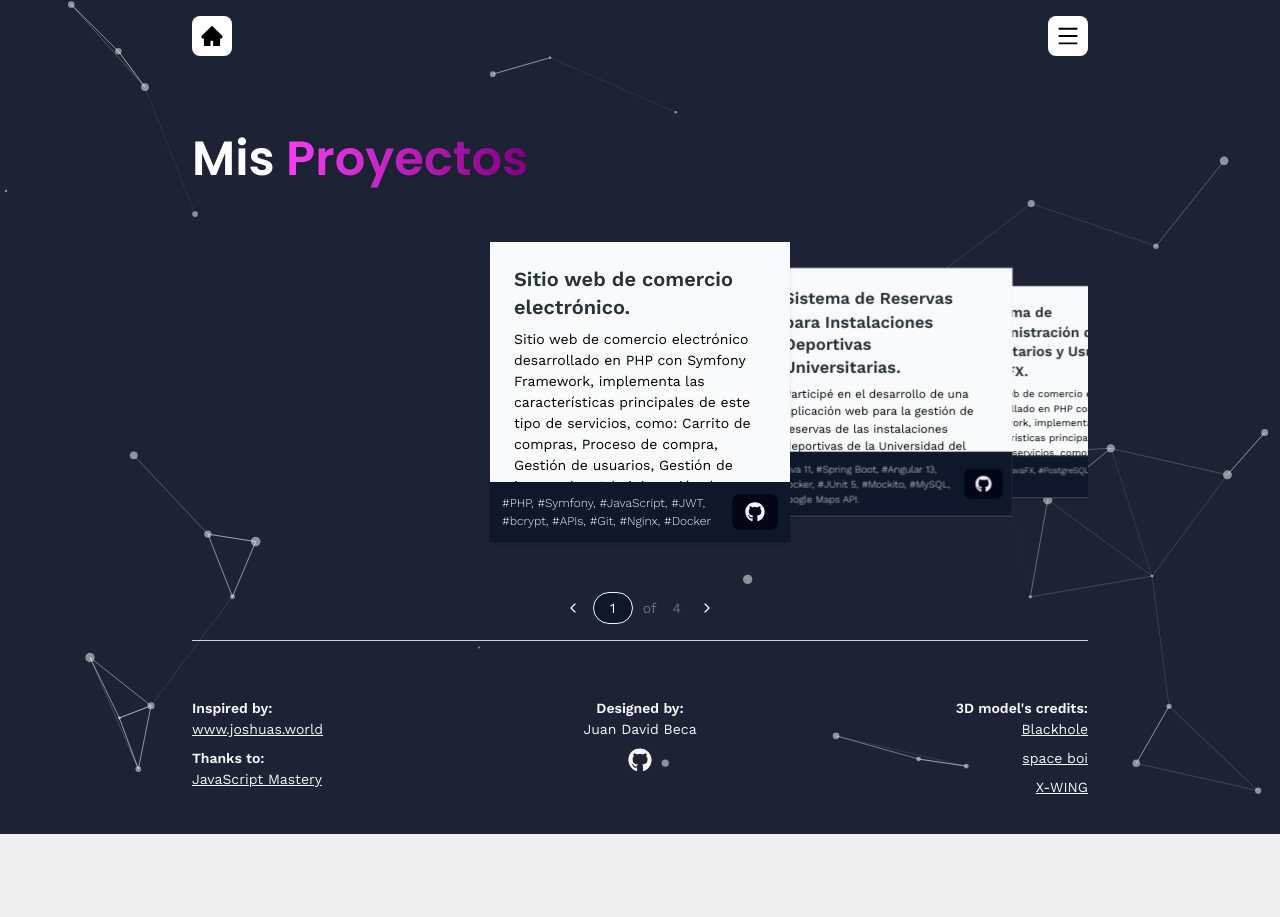
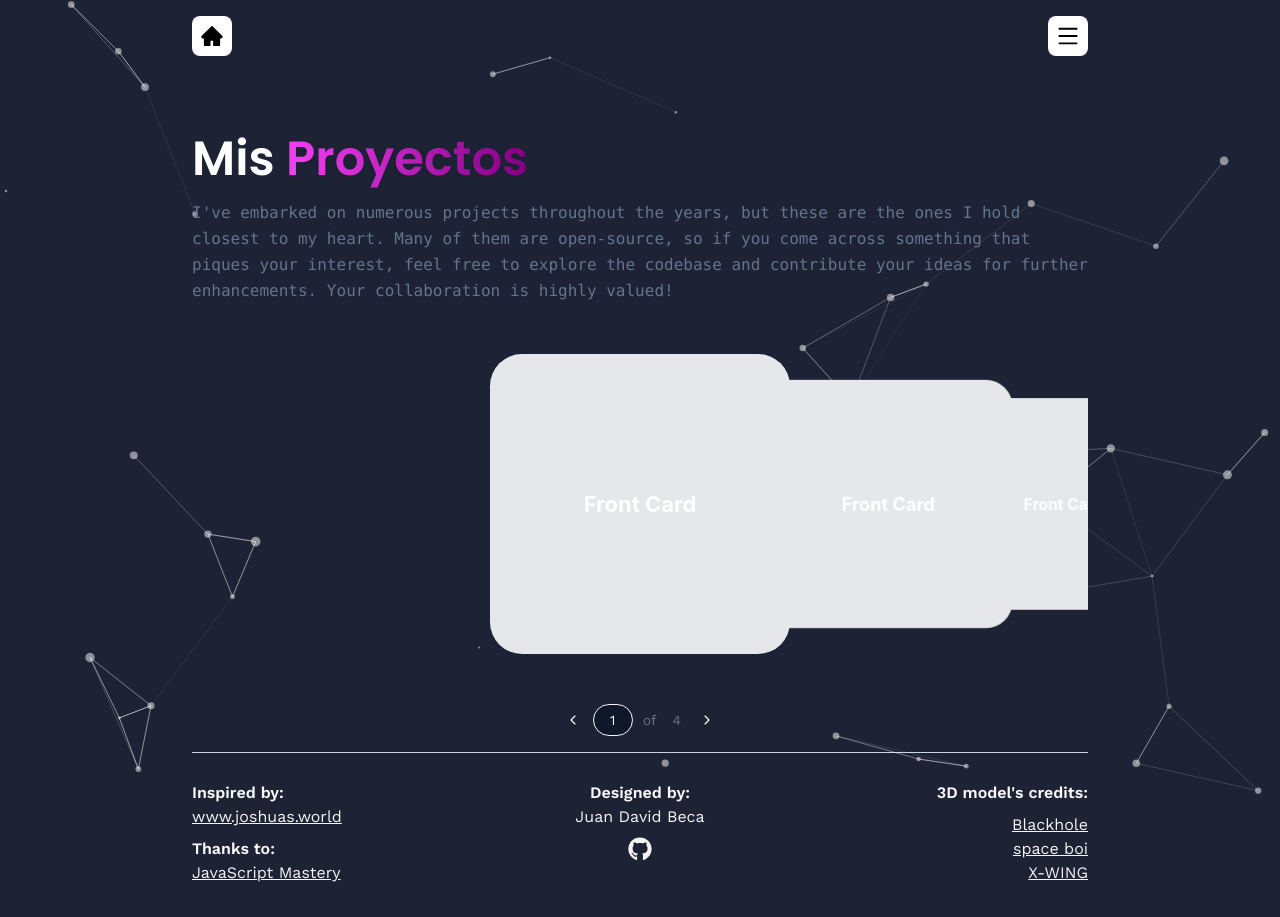
Before and after one commit to juanbep/Portafolio, a React (Vite) app: page /Portafolio/projects in a window 1280 px wide. Before the commit the page ends 834 px from the top, so only its background shows below. Built offline with nearby package versions, Linux system fonts and the light colour scheme.

Commit message:
versión 3.5

```diff
--- a/package.json
+++ b/package.json
@@ -34,6 +34,7 @@
   "devDependencies": {
     "@types/react": "^18.3.3",
     "@types/react-dom": "^18.3.0",
+    "@types/react-vertical-timeline-component": "^3.3.6",
     "@vitejs/plugin-react": "^4.3.1",
     "autoprefixer": "^10.4.19",
     "eslint": "^8.57.0",
--- a/src/App.jsx
+++ b/src/App.jsx
@@ -1,16 +1,27 @@
 import { Route, BrowserRouter as Router, Routes } from "react-router-dom";
-import { Navbar } from "./components";
+import { Navbar, Footer, Particles } from "./components";
 import { Home, About, Projects } from "./pages";
 
 const App = () => {
   return (
-    <main>
+    <main className="bg-black-500">
       <Router basename="/Portafolio">
         <Navbar />
         <Routes>
           <Route path="/" element={<Home />} />
-          <Route path="/about" element={<About />} />
-          <Route path="/projects" element={<Projects />} />
+          <Route
+            path="/*"
+            element={
+              <>
+                <Particles />
+                <Routes>
+                  <Route path="/about" element={<About />} />
+                  <Route path="/projects" element={<Projects />} />
+                </Routes>
+                <Footer />
+              </>
+            }
+          />
         </Routes>
       </Router>
     </main>
--- a/src/assets/images/index.js
+++ /dev/null
@@ -1,3 +0,0 @@
-import sunset from "./sunset.svg";
-
-export { sunset };
--- a/src/components/Footer.jsx
+++ b/src/components/Footer.jsx
@@ -2,8 +2,9 @@ import { FaGithub } from "react-icons/fa";
 
 const Footer = () => {
   return (
-    <footer className="bg-transparent text-white">
-      <div className="container mx-auto flex flex-col sm:flex-row justify-between items-center sm:items-start text-center sm:text-left py-9">
+    <footer className="footer">
+      <hr className="border-slate-300" />
+      <div className="footer-container">
         <section
           className="flex-1 flex flex-col items-center sm:items-start mb-6 sm:mb-0"
           role="contentinfo"
@@ -11,7 +12,7 @@ const Footer = () => {
           <h4 className="font-semibold text-neutral-50">Inspired by:</h4>
           <a
             href="https://www.joshuas.world/"
-            className="underline mb-2 text-neutral-100 hover:text-slate-950"
+            className="underline pb-2 text-neutral-100 hover:text-slate-950"
             target="_blank"
             rel="noopener noreferrer"
             aria-label="joshuas.world website"
@@ -35,8 +36,8 @@ const Footer = () => {
           role="contentinfo"
         >
           <h4 className="font-semibold text-neutral-50">Designed by:</h4>
-          <p className="text-neutral-100">Juan David Beca</p>
-          <div className="flex justify-center items-center space-x-3 mt-2 hover:text-blue-700">
+          <p className="text-neutral-100 pb-2">Juan David Beca</p>
+          <div className="hover:text-blue-700">
             <a
               href="https://github.com/juanbep"
               target="_blank"
@@ -56,10 +57,12 @@ const Footer = () => {
           className="flex-1 flex flex-col items-center sm:items-end"
           role="contentinfo"
         >
-          <h4 className="font-semibold text-neutral-50">3D model's credits:</h4>
+          <h4 className="font-semibold pb-2 text-neutral-50">
+            3D model's credits:
+          </h4>
           <a
             href="https://sketchfab.com/3d-models/blackhole-32f978d0e7354af293fa498f2998b14c"
-            className="underline mb-2 text-neutral-100 hover:text-slate-950"
+            className="underline text-neutral-100 hover:text-slate-950"
             target="_blank"
             rel="noopener noreferrer"
             aria-label="3D model Blackhole"
@@ -68,7 +71,7 @@ const Footer = () => {
           </a>
           <a
             href="https://sketchfab.com/3d-models/space-boi-f6a8c6a6727b4f2cb020c8b50bb2ee60"
-            className="underline mb-2 text-neutral-100 hover:text-slate-950"
+            className="underline text-neutral-100 hover:text-slate-950"
             target="_blank"
             rel="noopener noreferrer"
             aria-label="3D model space boi"
--- a/src/hooks/particles.jsx
+++ b/src/components/ParticlesEffect.jsx
@@ -2,7 +2,7 @@ import { useEffect, useMemo, useState } from "react";
 import Particles, { initParticlesEngine } from "@tsparticles/react";
 import { loadSlim } from "@tsparticles/slim";
 
-const App = () => {
+const ParticlesEffect = () => {
   const [init, setInit] = useState(false);
 
   useEffect(() => {
@@ -101,4 +101,4 @@ const App = () => {
   return <></>;
 };
 
-export default App;
+export default ParticlesEffect;
--- a/src/hooks/swiper.jsx
+++ b/src/components/SwiperProjects.jsx
@@ -1,20 +1,18 @@
-import React, { useState, useRef } from "react";
+import { useState, useRef } from "react";
 import { projects } from "../constants";
 import { Swiper, SwiperSlide } from "swiper/react";
 import { IoIosArrowForward, IoIosArrowBack } from "react-icons/io";
 import { FaGithub } from "react-icons/fa";
-import CardSunset from "../components/CardSunset";
+import CardSunset from "./CardSunset";
 
 import "swiper/css";
 import "swiper/css/effect-coverflow";
 import "swiper/css/pagination";
 import "swiper/css/navigation";
 
-import "./swiper.css";
-
 import { EffectCoverflow } from "swiper/modules";
 
-export default function App() {
+const SwiperProjects = () => {
   const [currentSlide, setCurrentSlide] = useState(1);
   const totalSlides = projects.length;
   const swiperRef = useRef(null);
@@ -56,22 +54,38 @@ export default function App() {
       >
         {projects.map((project, index) => (
           <SwiperSlide key={index}>
-            <div className="card-swiper bg-slate-50">
-              <div className="info-card">
-                <p className="title-card">{project.name}</p>
-                <p>{project.description} </p>
-              </div>
-              <div className="footer-card bg-slate-900 text-slate-100">
-                <p className="tag-card">{project.skills}</p>
-                <a
-                  href={project.link} // Cambia este enlace por el tuyo
-                  target="_blank"
-                  rel="noopener noreferrer"
-                  className="action-card bg-slate-950"
-                  aria-label="Open GitHub"
-                >
-                  <FaGithub size={20} />
-                </a>
+            <div class="container">
+              <div class="card">
+                <div class="front">
+                  <p class="heading"> Front Card </p>
+                </div>
+                <div class="back">
+                  <p class="heading">Follow Me</p>
+                  <svg
+                    xmlns="http://www.w3.org/2000/svg"
+                    width="100"
+                    height="100"
+                    fill="currentColor"
+                    class="bi bi-person-add"
+                    viewBox="0 0 16 16"
+                  >
+                    <path d="M12.5 16a3.5 3.5 0 1 0 0-7 3.5 3.5 0 0 0 0 7Zm.5-5v1h1a.5.5 0 0 1 0 1h-1v1a.5.5 0 0 1-1 0v-1h-1a.5.5 0 0 1 0-1h1v-1a.5.5 0 0 1 1 0Zm-2-6a3 3 0 1 1-6 0 3 3 0 0 1 6 0ZM8 7a2 2 0 1 0 0-4 2 2 0 0 0 0 4Z"></path>
+                    <path d="M8.256 14a4.474 4.474 0 0 1-.229-1.004H3c.001-.246.154-.986.832-1.664C4.484 10.68 5.711 10 8 10c.26 0 .507.009.74.025.226-.341.496-.65.804-.918C9.077 9.038 8.564 9 8 9c-5 0-6 3-6 4s1 1 1 1h5.256Z"></path>
+                  </svg>
+
+                  <div class="icons">
+                    <svg
+                      xmlns="http://www.w3.org/2000/svg"
+                      width="32"
+                      height="32"
+                      fill="currentColor"
+                      class="bi bi-facebook"
+                      viewBox="0 0 16 16"
+                    >
+                      <path d="M16 8.049c0-4.446-3.582-8.05-8-8.05C3.58 0-.002 3.603-.002 8.05c0 4.017 2.926 7.347 6.75 7.951v-5.625h-2.03V8.05H6.75V6.275c0-2.017 1.195-3.131 3.022-3.131.876 0 1.791.157 1.791.157v1.98h-1.009c-.993 0-1.303.621-1.303 1.258v1.51h2.218l-.354 2.326H9.25V16c3.824-.604 6.75-3.934 6.75-7.951z"></path>
+                    </svg>
+                  </div>
+                </div>
               </div>
             </div>
           </SwiperSlide>
@@ -116,4 +130,6 @@ export default function App() {
       </nav>
     </>
   );
-}
+};
+
+export default SwiperProjects;
--- a/src/hooks/swiper.css
+++ /dev/null
@@ -1,42 +0,0 @@
-#app {
-    height: 100%
-}
-
-html,
-body {
-    position: relative;
-    height: 100%;
-}
-
-body {
-    background: #eee;
-    font-family: Helvetica Neue, Helvetica, Arial, sans-serif;
-    font-size: 14px;
-    color: #000;
-    margin: 0;
-    padding: 0;
-}
-
-.swiper {
-    width: 100%;
-    padding-top: 50px;
-    padding-bottom: 50px;
-}
-
-.swiper-slide {
-    background-position: center;
-    background-size: cover;
-    width: 300px;
-    height: 300px;
-}
-
-.swiper-slide-shadow-left,
-.swiper-slide-shadow-right {
-    display: none;
-}
-
-/*slider-controls*/
-
-.slider-controls .slider-arrow::after {
-    content: '';
-}
--- a/src/index.css
+++ b/src/index.css
@@ -44,6 +44,14 @@ body:has(.card[data-color="green"]:hover) {
 
     .header {
         @apply flex justify-between items-center sm:px-16 px-8 py-4 max-w-5xl mx-auto absolute top-0 bg-transparent z-10 right-0 left-0;
+    }
+
+    .footer {
+        @apply text-white max-w-5xl mx-auto sm:px-16 px-8 flex flex-col gap-7 pb-8;
+    }
+
+    .footer-container {
+        @apply flex flex-col sm:flex-row text-center;
     }
 
     .info-box {
@@ -197,72 +205,113 @@ body:has(.card[data-color="green"]:hover) {
     bottom: -1rem;
 } */
 
+
+/*swiper component*/
+.swiper {
+    width: 100%;
+    padding-top: 50px;
+    padding-bottom: 50px;
+}
+
+.swiper-slide {
+    background-position: center;
+    background-size: cover;
+    width: 300px;
+    height: 300px;
+}
+
+.swiper-slide-shadow-left,
+.swiper-slide-shadow-right {
+    display: none;
+}
+
+/*swiper component*/
+
 /*swiper card's*/
-.card-swiper {
+.container {
+    height: 100%;
+    width: 100%;
+    color: white;
+    perspective: 800px;
+    font-family: -apple-system, BlinkMacSystemFont, 'Segoe UI', Roboto, Oxygen, Ubuntu, Cantarell, 'Open Sans', 'Helvetica Neue', sans-serif;
+}
+
+.card {
+    width: 100%;
+    height: 100%;
+    background: #E5E7EB;
+    border-radius: 2rem;
+    position: relative;
+    transition: transform 1500ms;
+    transform-style: preserve-3d;
+}
+
+.card-top {
+    display: flex;
+    align-items: center;
+    justify-content: center;
+    height: 10%;
+    position: absolute;
+    width: 50%;
+    background-color: transparent;
+    border: 2px solid black;
+    top: 0;
+    border-top: none;
+    border-radius: 0 0 1rem 1rem;
+    box-shadow: 0px 0px 10px 5px rgba(255, 255, 255, 0.7);
+}
+
+.card-top-para {
+    font-size: 16px;
+    font-weight: bold;
+}
+
+.container:hover>.card {
+    cursor: pointer;
+    transform: rotateX(180deg) rotateZ(-180deg);
+}
+
+.front,
+.back {
+    height: 100%;
+    width: 100%;
+    border-radius: 2rem;
+    position: absolute;
+    backface-visibility: hidden;
     display: flex;
     flex-direction: column;
-    justify-content: space-between;
-    width: 100%;
-    height: 100%;
-    box-shadow: 0 4px 6px -1px rgba(0, 0, 0, .1),
-        0 2px 4px -2px rgba(0, 0, 0, .1);
+    align-items: center;
+    justify-content: center;
+    gap: 20px;
 }
 
-.info-card {
-    border: none;
-    padding: 1.5rem;
-    text-align: left;
-    height: 100%;
-    overflow-y: auto;
+.back {
+    background-color: black;
+    transform: rotateX(180deg) rotateZ(-180deg);
 }
 
-.title-card {
-    color: rgb(38 50 56);
-    letter-spacing: 0;
-    line-height: 1.375;
-    font-weight: 600;
-    font-size: 1.25rem;
-    margin-bottom: 0.5rem;
+.heading {
+    font-size: 22px;
+    font-weight: bold;
 }
 
-.footer-card {
-    padding: 0.75rem;
-    display: flex;
-    align-items: center;
-    justify-content: space-between;
+.follow {
+    font-size: 16px;
+    font-weight: 500;
 }
 
-.tag-card {
-    font-weight: 300;
-    font-size: .75rem;
-    display: block;
+.icons {
+    display: flex;
+    flex-direction: row;
+    gap: 20px;
+    margin-top: 20px;
 }
 
-.action-card {
-    -webkit-user-select: none;
-    -moz-user-select: none;
-    user-select: none;
-    border: none;
-    outline: none;
-    padding: 0.5rem 0.8rem;
-    border-radius: 0.5rem;
-    pointer-events: none;
-}
-
-.swiper-slide-active .action-card {
-    pointer-events: auto;
-}
-
-.swiper-slide-active .action-card:hover {
-    box-shadow: 0 4px 6px -1px rgba(255, 255, 255, 0.4),
-        0 2px 4px -2px rgba(255, 255, 255, 0.4);
-    transform: scale(1.05);
-}
 
 /*swiper card's*/
 
 /*card sunset*/
-.card__sunset {
+/* .card__sunset {
     width: 250px;
     height: 320px;
     padding: 5px;
@@ -307,6 +356,6 @@ body:has(.card[data-color="green"]:hover) {
 
 #sun {
     fill: url(#MyGradient);
-}
+} */
 
 /*card sunset*/
--- a/src/pages/Projects.jsx
+++ b/src/pages/Projects.jsx
@@ -1,11 +1,8 @@
-import { Footer } from "../components";
-import ParticlesComponent from "../hooks/particles";
-import Swiper from "../hooks/swiper";
+import { SwiperProjects } from "../components";
 
 const Projects = () => {
   return (
-    <div className="bg-black-500 w-full h-full">
-      <ParticlesComponent />
+    <div>
       <section className="max-container relative">
         <h1 className="head-text text-white">
           Mis{" "}
@@ -14,17 +11,14 @@ const Projects = () => {
           </span>
         </h1>
 
-        {/* <p className="text-slate-500 mt-2 leading-relaxed">
+        <p className="text-slate-500 mt-2 leading-relaxed font-mono">
           I've embarked on numerous projects throughout the years, but these are
           the ones I hold closest to my heart. Many of them are open-source, so
           if you come across something that piques your interest, feel free to
           explore the codebase and contribute your ideas for further
           enhancements. Your collaboration is highly valued!
-        </p> */}
-        <Swiper />
-        <hr className="border-slate-300" />
-        <br />
-        <Footer />
+        </p>
+        <SwiperProjects />
       </section>
     </div>
   );
```
Also changed, not shown: src/components/Navbar.jsx (+4 -3 lines), src/components/index.js (+11 -1 lines), src/pages/About.jsx (+1 -7 lines), src/assets/images/sunset.svg (deleted), 1 other file (tests, documents, lock files or other folders).
